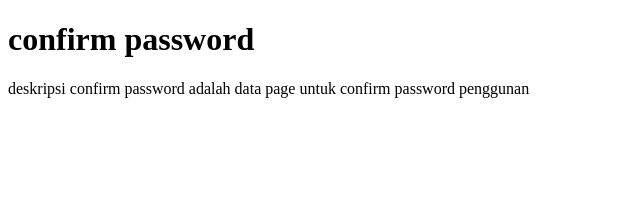
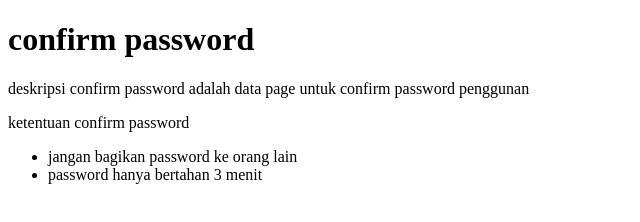
Before and after one commit to anjasmaradwisetiadi/diamont-remote-test-2, a plain HTML site: page confirm-password.html in a window 1280 px wide. Shown: the whole page, without its empty margins (0-640 px from the left). Drawn offline with Linux system fonts and the light colour scheme.

```diff
--- a/confirm-password.html
+++ b/confirm-password.html
@@ -9,5 +9,11 @@
 <body>
     <h1>confirm password</h1>
     <p>deskripsi confirm password adalah data page untuk confirm password penggunan</p>
+    <span>ketentuan confirm password </span>
+    <ul>
+        <li>jangan bagikan password ke orang lain</li>
+        <li>password hanya bertahan 3 menit </li>
+    </ul>
+
 </body>
 </html>
```
